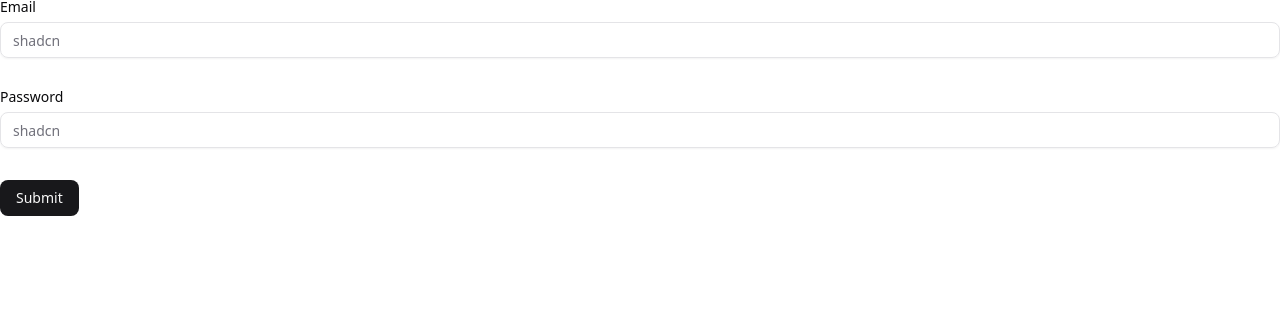
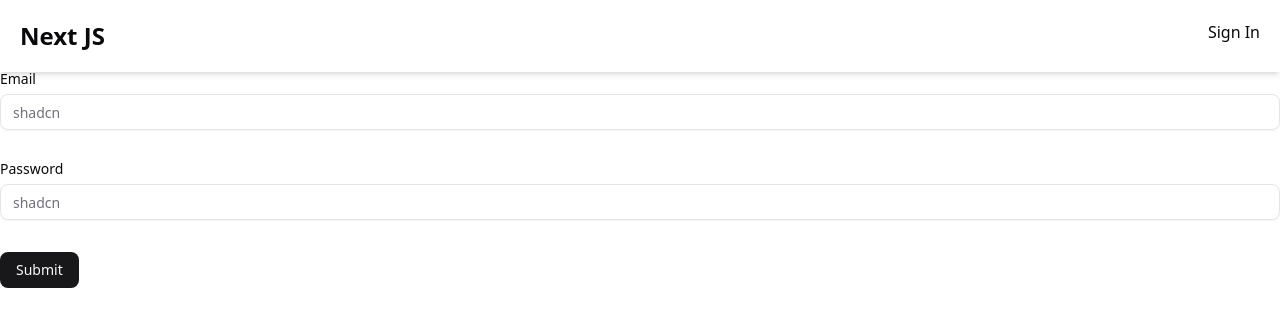
Before and after one commit to hadiahmed1/nextJS, a Next.js app: page /sign-in in a window 1280 px wide. Shown: the top 326 px of the page. Built offline with nearby package versions, Linux system fonts and the light colour scheme; no server answers.

Commit message:
feat: NavBar

```diff
--- a/src/app/layout.tsx
+++ b/src/app/layout.tsx
@@ -3,6 +3,7 @@ import { Geist, Geist_Mono } from "next/font/google";
 import "./globals.css";
 import AuthProvider from "@/context/AuthProvider";
 import { Toaster } from "@/components/ui/sonner"
+import NavBar from "@/components/NavBar";
 
 
 const geistSans = Geist({
@@ -32,6 +33,7 @@ export default function RootLayout({
         <body
           className={`${geistSans.variable} ${geistMono.variable} antialiased`}
         >
+          <NavBar/>
           {children}
           <Toaster richColors position="top-center" />
         </body>
--- a/src/components/NavBar.tsx
+++ b/src/components/NavBar.tsx
@@ -1,12 +1,30 @@
 "use client"
 import Link from "next/link";
 import { useSession, signOut } from "next-auth/react";
-import {User} from "next-auth"
+import { User } from "next-auth"
 
 const NavBar = () => {
-    const {data} = useSession();
+    const { data: session } = useSession();
+    const user: User = session?.user as User;
+    console.log(user);
     return (
-        <div>NavBar</div>
+        <div>
+            <nav className="p-5 shadow-md flex justify-between">
+                <a href="#" className="text-2xl font-bold">Next JS</a>
+                {
+                    session ? (
+                        <>
+                            <span>Welcome {user.username || user.email}</span>
+                            <button className="bg-red-600 py-1 px-3 rounded-xl" onClick={()=>signOut()}>LogOut</button>
+                        </>
+                    ) : (
+                        <>
+                        <Link href="/sign-in"><button>Sign In</button></Link>
+                        </>
+                    )
+                }
+            </nav>
+        </div>
     );
 }
 
```
